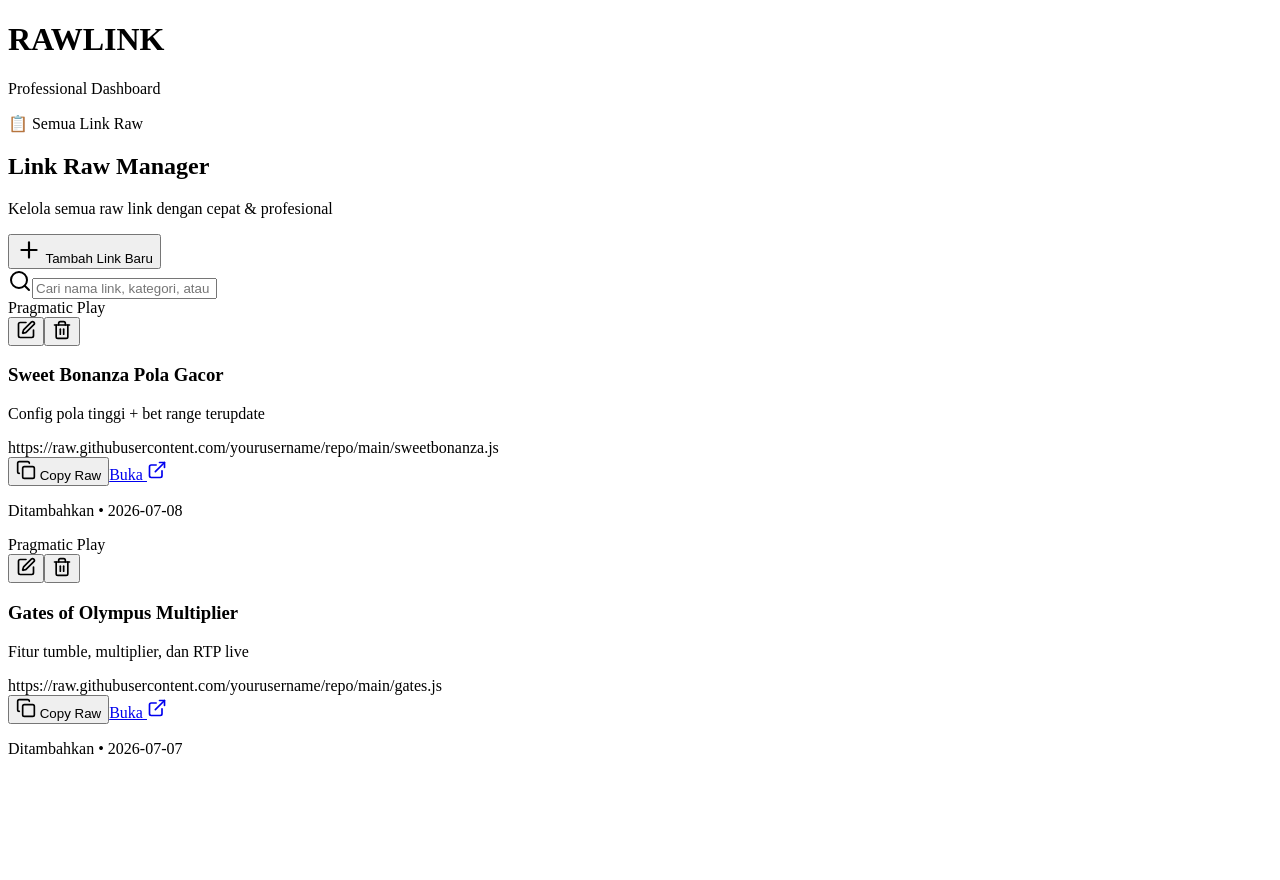
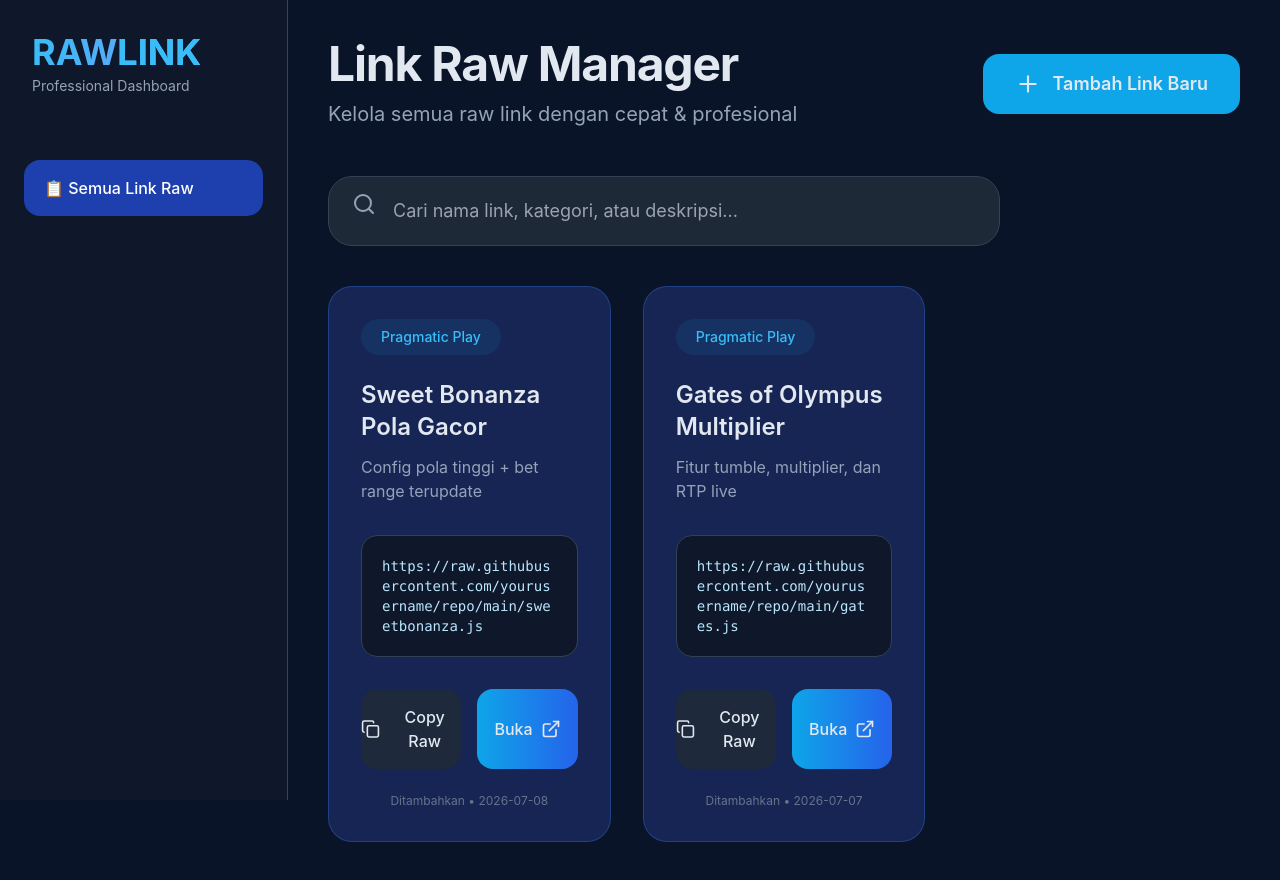
Before and after one commit to stevenrehmand/dashboard-link-raw-pro, a Next.js app: page / in a window 1280 px wide. Before the commit the page ends 800 px from the top, so only its background shows below. Built offline with nearby package versions, Linux system fonts and the light colour scheme.

Commit message:
Create layout.tsx

```diff
--- /dev/null
+++ b/src/app/layout.tsx
@@ -0,0 +1,19 @@
+import type { Metadata } from "next";
+import "./globals.css";
+
+export const metadata: Metadata = {
+  title: "RAWLINK Dashboard",
+  description: "Professional Raw Link Manager",
+};
+
+export default function RootLayout({
+  children,
+}: {
+  children: React.ReactNode;
+}) {
+  return (
+    <html lang="id">
+      <body>{children}</body>
+    </html>
+  );
+}
```
